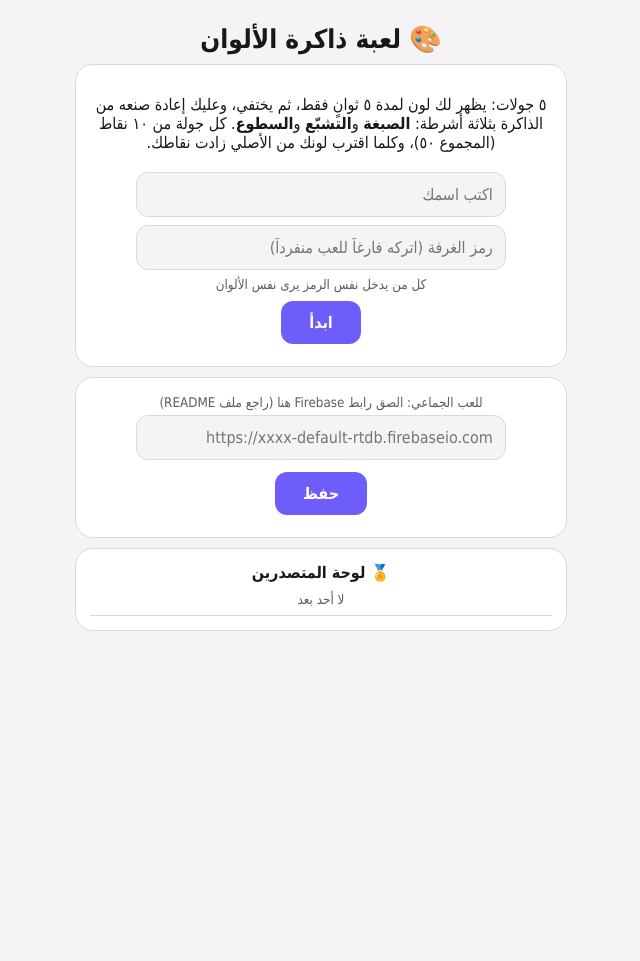
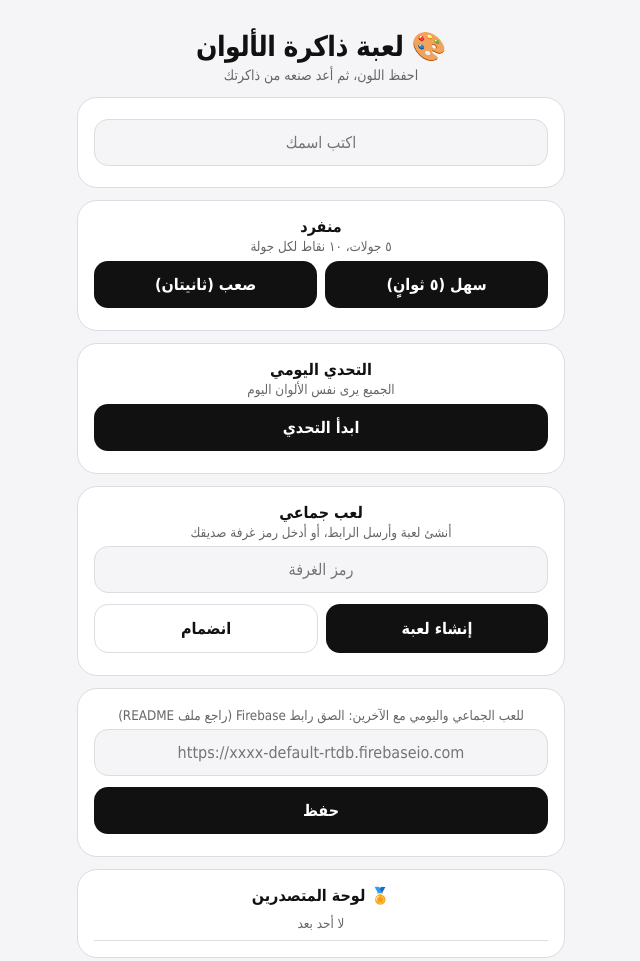
Before and after one commit to meran101/game, a plain HTML site: page index.html in a window 1280 px wide. Shown: the whole page, without its empty margins (319-959 px from the left). Before the commit the page ends 800 px from the top, so only its background shows below. Drawn offline with Linux system fonts and the light colour scheme.

Commit message:
Update index.html

```diff
--- a/index.html
+++ b/index.html
@@ -3,31 +3,36 @@
 <head>
 <meta charset="utf-8">
 <meta name="viewport" content="width=device-width, initial-scale=1, viewport-fit=cover">
+<meta name="theme-color" content="#000000">
 <title>لعبة ذاكرة الألوان</title>
 <style>
-:root{box-sizing:border-box;padding-top:env(safe-area-inset-top,0px);padding-bottom:env(safe-area-inset-bottom,0px);--bg:#f4f4f6;--card:#fff;--tx:#18181b;--ac:#6d5efc;--bd:#d9d9e0}
-@media (prefers-color-scheme:dark){:root:not([data-theme="light"]){--bg:#0e0e11;--card:#18181d;--tx:#f2f2f5;--bd:#2c2c34}}
-:root[data-theme="dark"]{--bg:#0e0e11;--card:#18181d;--tx:#f2f2f5;--bd:#2c2c34}
+:root{box-sizing:border-box;padding-top:env(safe-area-inset-top,0px);padding-bottom:env(safe-area-inset-bottom,0px);--bg:#000;--card:#111114;--tx:#f4f4f6;--ac:#fff;--act:#000;--bd:#26262c;--mut:#9a9aa5}
+@media (prefers-color-scheme:light){:root:not([data-theme="dark"]){--bg:#f5f5f7;--card:#fff;--tx:#111;--ac:#111;--act:#fff;--bd:#dcdce2;--mut:#666}}
+:root[data-theme="light"]{--bg:#f5f5f7;--card:#fff;--tx:#111;--ac:#111;--act:#fff;--bd:#dcdce2;--mut:#666}
 html{scroll-padding-top:env(safe-area-inset-top,0px)}
 *{box-sizing:border-box}
 body{margin:0;background:var(--bg);color:var(--tx);font-family:Tahoma,"Segoe UI",Arial,sans-serif;text-align:center}
-main{max-width:520px;margin:0 auto;padding:14px}
-h1{font-size:26px;margin:10px 0}
-.card{background:var(--card);border:1px solid var(--bd);border-radius:18px;padding:14px;margin:10px 0}
-button,input{font:inherit;border-radius:12px}
-input[type=text]{padding:12px;border:1px solid var(--bd);width:80%;background:var(--bg);color:var(--tx);margin:4px 0}
-.btn{background:var(--ac);color:#fff;border:0;padding:12px 28px;font-weight:bold;cursor:pointer;margin:8px}
-.sw{height:34vh;min-height:190px;border-radius:18px;border:1px solid var(--bd);display:flex;align-items:center;justify-content:center;font-size:44px;font-weight:bold;color:#fff;text-shadow:0 1px 6px rgba(0,0,0,.6)}
+main{max-width:520px;margin:0 auto;padding:16px}
+h1{font-size:28px;margin:14px 0 4px;letter-spacing:-.5px}
+.sub{color:var(--mut);margin:0 0 14px;font-size:14px}
+.card{background:var(--card);border:1px solid var(--bd);border-radius:20px;padding:16px;margin:12px 0}
+button,input{font:inherit;border-radius:14px}
+input[type=text]{padding:13px;border:1px solid var(--bd);width:100%;background:var(--bg);color:var(--tx);margin:5px 0;text-align:center}
+.btn{background:var(--ac);color:var(--act);border:0;padding:14px 20px;font-weight:bold;cursor:pointer;width:100%;margin:6px 0}
+.btn.alt{background:transparent;color:var(--tx);border:1px solid var(--bd)}
+.row{display:flex;gap:8px}.row>*{flex:1}
+.sw{height:36vh;min-height:200px;border-radius:20px;display:flex;align-items:center;justify-content:center;font-size:56px;font-weight:bold;color:#fff;text-shadow:0 1px 8px rgba(0,0,0,.6);border:1px solid var(--bd)}
 .two{display:flex;gap:10px}.two>div{flex:1}
 .two .sw{height:150px;min-height:0;font-size:16px}
-.bar{height:6px;background:var(--bd);border-radius:3px;overflow:hidden;margin:10px 0}
-.bar i{display:block;height:100%;background:var(--ac);width:100%;transition:width 1s linear}
-.sl{margin:14px 0;text-align:right}.sl label{display:flex;justify-content:space-between;font-size:14px;opacity:.8}
-input[type=range]{-webkit-appearance:none;appearance:none;width:100%;height:30px;border-radius:15px;margin:6px 0;direction:ltr;border:1px solid var(--bd)}
-input[type=range]::-webkit-slider-thumb{-webkit-appearance:none;width:34px;height:34px;border-radius:50%;background:#fff;border:3px solid #333;cursor:pointer}
-input[type=range]::-moz-range-thumb{width:30px;height:30px;border-radius:50%;background:#fff;border:3px solid #333;cursor:pointer}
-table{width:100%;border-collapse:collapse}td{padding:7px;border-bottom:1px solid var(--bd)}
-small{opacity:.7}
+.bar{height:5px;background:var(--bd);border-radius:3px;overflow:hidden;margin:12px 0}
+.bar i{display:block;height:100%;background:var(--ac);width:100%;transition-property:width;transition-timing-function:linear}
+.sl{margin:14px 0}.sl label{display:flex;justify-content:space-between;font-size:14px;color:var(--mut)}
+input[type=range]{-webkit-appearance:none;appearance:none;width:100%;height:32px;border-radius:16px;margin:6px 0;direction:ltr;border:1px solid var(--bd)}
+input[type=range]::-webkit-slider-thumb{-webkit-appearance:none;width:36px;height:36px;border-radius:50%;background:#fff;border:3px solid #333;cursor:pointer}
+input[type=range]::-moz-range-thumb{width:32px;height:32px;border-radius:50%;background:#fff;border:3px solid #333;cursor:pointer}
+table{width:100%;border-collapse:collapse}td{padding:8px;border-bottom:1px solid var(--bd)}
+small{color:var(--mut)}
+.chips{display:flex;gap:6px;justify-content:center;margin:10px 0}.chips i{width:34px;height:34px;border-radius:10px;display:block}
 </style>
 </head>
 <body>
@@ -35,33 +40,47 @@ small{opacity:.7}
 <script>
 const $=document.getElementById("app");
 const esc=s=>String(s).replace(/[&<>"]/g,c=>({"&":"&amp;","<":"&lt;",">":"&gt;",'"':"&quot;"}[c]));
-/* ===== ألوان ===== */
 const rgb=(h,s,v)=>{s/=100;v/=100;const f=n=>{const k=(n+h/60)%6;return v-v*s*Math.max(0,Math.min(k,4-k,1))};return[f(5),f(3),f(1)].map(x=>Math.round(x*255))};
 const css=c=>`rgb(${rgb(c.h,c.s,c.b).join(",")})`;
 const lab=([r,g,b])=>{const l=c=>{c/=255;return c<=.04045?c/12.92:((c+.055)/1.055)**2.4};const R=l(r),G=l(g),B=l(b);const X=(.4124*R+.3576*G+.1805*B)/.95047,Y=.2126*R+.7152*G+.0722*B,Z=(.0193*R+.1192*G+.9505*B)/1.08883;const f=t=>t>.008856?Math.cbrt(t):7.787*t+16/116;return[116*f(Y)-16,500*(f(X)-f(Y)),200*(f(Y)-f(Z))]};
-const score=(t,g)=>{const a=lab(rgb(t.h,t.s,t.b)),b=lab(rgb(g.h,g.s,g.b));const dE=Math.hypot(a[0]-b[0],a[1]-b[1],a[2]-b[2]);return Math.round(10*Math.exp(-dE/25)*100)/100};
+const score=(t,g)=>{const a=lab(rgb(t.h,t.s,t.b)),b=lab(rgb(g.h,g.s,g.b));return Math.round(10*Math.exp(-Math.hypot(a[0]-b[0],a[1]-b[1],a[2]-b[2])/25)*100)/100};
 const hash=s=>{let h=1779033703;for(const ch of s)h=Math.imul(h^ch.charCodeAt(0),3432918353),h=h<<13|h>>>19;return h>>>0};
 const rng=a=>()=>{a|=0;a=a+0x6D2B79F5|0;let t=Math.imul(a^a>>>15,1|a);t=t+Math.imul(t^t>>>7,61|t)^t;return((t^t>>>14)>>>0)/4294967296};
 const makeTargets=r=>Array.from({length:5},()=>({h:Math.floor(r()*360),s:25+Math.floor(r()*76),b:25+Math.floor(r()*76)}));
-/* ===== الحالة ===== */
-let room="",name="",round=0,targets=[],pts=[0,0,0,0,0],all=[],g={h:180,s:50,b:50};
+const ls=(k,v)=>{try{if(v===undefined)return localStorage.getItem(k);localStorage.setItem(k,v)}catch(e){return null}};
+let mode="solo",room="",name=ls("name")||"",memT=5,round=0,targets=[],pts=[0,0,0,0,0],all=[],g={h:180,s:50,b:50},hashRoom="";
 const total=()=>Math.round(pts.reduce((a,b)=>a+b,0)*100)/100;
-/* ===== الشاشات ===== */
-function home(){setTimeout(bindSetup,0);
- $.innerHTML=`<h1>🎨 لعبة ذاكرة الألوان</h1><div class="card"><p>٥ جولات: يظهر لك لون لمدة ٥ ثوانٍ فقط، ثم يختفي، وعليك إعادة صنعه من الذاكرة بثلاثة أشرطة: <b>الصبغة</b> و<b>التشبّع</b> و<b>السطوع</b>. كل جولة من ١٠ نقاط (المجموع ٥٠)، وكلما اقترب لونك من الأصلي زادت نقاطك.</p><input type="text" id="nm" maxlength="14" placeholder="اكتب اسمك"><br><input type="text" id="rm" maxlength="12" placeholder="رمز الغرفة (اتركه فارغاً للعب منفرداً)"><br><small>كل من يدخل نفس الرمز يرى نفس الألوان</small><br><button class="btn" id="go">ابدأ</button></div>${setup()}${board()}`;
- document.getElementById("go").onclick=()=>{name=document.getElementById("nm").value.trim()||"لاعب";room=document.getElementById("rm").value.replace(/[^A-Za-z0-9_-]/g,"");targets=makeTargets(room?rng(hash(room)):Math.random);round=0;pts=[0,0,0,0,0];if(room)startPoll();memorize()}}
-function memorize(){let t=5;const c=targets[round];
- $.innerHTML=`<h1>الجولة ${round+1} / 5</h1><div class="card"><b>احفظ هذا اللون!</b><div class="sw" id="sw" style="background:${css(c)}">${t}</div><div class="bar"><i id="pb"></i></div></div>`;
- requestAnimationFrame(()=>{const p=document.getElementById("pb");if(p){p.style.transitionDuration="5s";p.style.width="0"}});
+const today=()=>new Date().toISOString().slice(0,10);
+const modeName=()=>mode==="daily"?"التحدي اليومي":mode==="multi"?"لعب جماعي":"منفرد "+(memT>3?"سهل":"صعب");
+/* ===== الرئيسية ===== */
+function home(){setTimeout(bindHome,0);
+ $.innerHTML=`<h1>🎨 لعبة ذاكرة الألوان</h1><p class="sub">احفظ اللون، ثم أعد صنعه من ذاكرتك</p>
+ <div class="card"><input type="text" id="nm" maxlength="14" placeholder="اكتب اسمك" value="${esc(name)}"></div>
+ <div class="card"><b>منفرد</b><br><small>٥ جولات، ١٠ نقاط لكل جولة</small><div class="row"><button class="btn" id="se">سهل (٥ ثوانٍ)</button><button class="btn" id="sh">صعب (ثانيتان)</button></div></div>
+ <div class="card"><b>التحدي اليومي</b><br><small>الجميع يرى نفس الألوان اليوم</small><button class="btn" id="dy">ابدأ التحدي</button></div>
+ <div class="card"><b>لعب جماعي</b><br><small>أنشئ لعبة وأرسل الرابط، أو أدخل رمز غرفة صديقك</small><input type="text" id="rm" maxlength="12" placeholder="رمز الغرفة" value="${esc(hashRoom)}"><div class="row"><button class="btn" id="mk">إنشاء لعبة</button><button class="btn alt" id="jn">انضمام</button></div></div>${setup()}${board()}`}
+function bindHome(){const nm=()=>{name=document.getElementById("nm").value.trim()||"لاعب";ls("name",name)};
+ const q=id=>document.getElementById(id);
+ q("se").onclick=()=>{nm();start("solo",5,"")};
+ q("sh").onclick=()=>{nm();start("solo",2,"")};
+ q("dy").onclick=()=>{nm();start("daily",5,"daily-"+today())};
+ q("mk").onclick=()=>{nm();const c=Math.random().toString(36).slice(2,7);start("multi",5,c)};
+ q("jn").onclick=()=>{nm();const c=q("rm").value.replace(/[^A-Za-z0-9_-]/g,"");if(!c)return alert("اكتب رمز الغرفة");start("multi",5,c)};
+ bindSetup()}
+function start(m,t,r){mode=m;memT=t;room=r;targets=makeTargets(r?rng(hash(r)):Math.random);round=0;pts=[0,0,0,0,0];all=[];if(room)startPoll();memorize()}
+/* ===== الجولات ===== */
+function memorize(){let t=memT;const c=targets[round];
+ $.innerHTML=`<h1>الجولة ${round+1} / 5</h1><p class="sub">${modeName()}</p><div class="card"><b>احفظ هذا اللون!</b><div class="sw" id="sw" style="background:${css(c)}">${t}</div><div class="bar"><i id="pb"></i></div></div>`;
+ requestAnimationFrame(()=>requestAnimationFrame(()=>{const p=document.getElementById("pb");if(p){p.style.transitionDuration=memT+"s";p.style.width="0"}}));
  const iv=setInterval(()=>{t--;const s=document.getElementById("sw");if(!s){clearInterval(iv);return}if(t<=0){clearInterval(iv);guess()}else s.textContent=t},1000)}
 function guess(){g={h:180,s:50,b:50};
- $.innerHTML=`<h1>الجولة ${round+1} / 5</h1><div class="card"><b>أعد صنع اللون من ذاكرتك</b><div class="sw" id="sw"></div>
+ $.innerHTML=`<h1>الجولة ${round+1} / 5</h1><div class="card"><b>أعد صنع اللون</b><div class="sw" id="sw"></div>
  <div class="sl"><label><span>الصبغة</span><span id="vh"></span></label><input type="range" id="h" min="0" max="360"></div>
  <div class="sl"><label><span>التشبّع</span><span id="vs"></span></label><input type="range" id="s" min="0" max="100"></div>
  <div class="sl"><label><span>السطوع</span><span id="vb"></span></label><input type="range" id="b" min="0" max="100"></div>
  <button class="btn" id="ok">تأكيد</button></div>`;
  const upd=()=>{document.getElementById("sw").style.background=css(g);
-  for(const k of["h","s","b"]){const el=document.getElementById(k);el.value=g[k];document.getElementById("v"+k).textContent=Math.round(g[k])}
+  for(const k of["h","s","b"]){document.getElementById(k).value=g[k];document.getElementById("v"+k).textContent=Math.round(g[k])}
   document.getElementById("h").style.background="linear-gradient(to right,"+[0,60,120,180,240,300,360].map(h=>css({h,s:g.s,b:g.b})).join(",")+")";
   document.getElementById("s").style.background=`linear-gradient(to right,${css({h:g.h,s:0,b:g.b})},${css({h:g.h,s:100,b:g.b})})`;
   document.getElementById("b").style.background=`linear-gradient(to right,${css({h:g.h,s:g.s,b:0})},${css({h:g.h,s:g.s,b:100})})`};
@@ -71,25 +90,31 @@ function reveal(){const c=targets[round],sc=score(c,g);pts[round]=sc;save();
  const em=sc>=8?"🎉 ممتاز!":sc>=5?"👍 جيد!":"😅 حاول مجدداً";
  $.innerHTML=`<h1>${em} ${sc.toFixed(2)} / 10</h1><div class="card"><div class="two"><div><small>لونك</small><div class="sw" style="background:${css(g)}"></div></div><div><small>اللون الصحيح</small><div class="sw" style="background:${css(c)}"></div></div></div><p><small>الصحيح: ${c.h}° · ${c.s}% · ${c.b}%<br>لونك: ${Math.round(g.h)}° · ${Math.round(g.s)}% · ${Math.round(g.b)}%</small></p><p>مجموعك: <b>${total().toFixed(2)}</b> / 50</p><button class="btn" id="nx">${round<4?"الجولة التالية":"النتيجة النهائية"}</button></div>`;
  document.getElementById("nx").onclick=()=>{if(round<4){round++;memorize()}else end()}}
-function end(){$.innerHTML=`<h1>🏆 انتهت اللعبة</h1><div class="card"><p>نقاطك: <b>${total().toFixed(2)}</b> / 50</p><button class="btn" id="re">العب مرة أخرى</button></div>${board()}`;document.getElementById("re").onclick=async()=>{await leave();home()}}
-function board(){const rows=[...all].sort((a,b)=>b.total-a.total);
- return `<div class="card"><b>🏅 لوحة المتصدرين</b>${room?"<br><small>الغرفة: "+esc(room)+"</small>":""}<table>${rows.map((r,i)=>`<tr><td>${i+1}</td><td>${esc(r.name)}</td><td>${Number(r.total).toFixed(2)}</td></tr>`).join("")||"<tr><td><small>لا أحد بعد</small></td></tr>"}</table></div>`}
+function end(){if(mode==="daily")ls("daily",today());
+ $.innerHTML=`<h1>🏆 انتهت اللعبة</h1><p class="sub">${modeName()}</p><div class="card"><p style="font-size:34px;margin:4px"><b>${total().toFixed(2)}</b> / 50</p><div class="chips">${targets.map(c=>`<i style="background:${css(c)}"></i>`).join("")}</div><button class="btn" id="sh">مشاركة النتيجة</button>${room&&mode==="multi"&&live()?`<button class="btn alt" id="inv">🔗 دعوة صديق لنفس الألوان</button>`:""}<button class="btn alt" id="re">القائمة الرئيسية</button></div>${board()}`;
+ document.getElementById("sh").onclick=()=>{const t=`حصلت على ${total().toFixed(2)} / 50 في لعبة ذاكرة الألوان! هل تتفوق عليّ؟\n`+location.href.split("#")[0];navigator.share?navigator.share({text:t}).catch(()=>{}):copy(t)};
+ const i=document.getElementById("inv");if(i)i.onclick=()=>copy(location.href.split("#")[0]+"#db="+encodeURIComponent(DBURL)+"&room="+room);
+ document.getElementById("re").onclick=async()=>{await leave(mode==="daily"?false:true);hashRoom="";home()}}
+const copy=t=>(navigator.clipboard?navigator.clipboard.writeText(t):Promise.reject()).then(()=>alert("تم النسخ!"),()=>prompt("انسخ:",t));
+function board(){const rows=[...all].sort((a,b)=>b.total-a.total).slice(0,30);
+ return `<div class="card"><b>🏅 لوحة المتصدرين</b>${room?"<br><small>"+(mode==="daily"?"اليومي":"الغرفة: "+esc(room))+"</small>":""}<table>${rows.map((r,i)=>`<tr><td>${i+1}</td><td>${esc(r.name)}</td><td>${Number(r.total).toFixed(2)}</td></tr>`).join("")||"<tr><td><small>لا أحد بعد</small></td></tr>"}</table></div>`}
 /* ===== Firebase ===== */
 const DEFAULT_DB=""; // اختياري: ضع رابط Firebase هنا ليعمل تلقائياً لكل اللاعبين
-let DBURL=DEFAULT_DB;try{const m=location.hash.match(/db=([^&]+)/);if(m){DBURL=decodeURIComponent(m[1]);localStorage.setItem("dburl",DBURL)}else DBURL=localStorage.getItem("dburl")||DEFAULT_DB}catch(e){}
-let uid=(()=>{try{let u=localStorage.getItem("uid");if(!u){u=Math.random().toString(36).slice(2,10);localStorage.setItem("uid",u)}return u}catch(e){return Math.random().toString(36).slice(2,10)}})();
+let DBURL=DEFAULT_DB;try{const m=location.hash.match(/db=([^&]+)/);if(m){DBURL=decodeURIComponent(m[1]);ls("dburl",DBURL)}else DBURL=ls("dburl")||DEFAULT_DB;const r=location.hash.match(/room=([A-Za-z0-9_-]+)/);if(r)hashRoom=r[1]}catch(e){}
+let uid=ls("uid")||(()=>{const u=Math.random().toString(36).slice(2,10);ls("uid",u);return u})();
 const url=p=>DBURL.replace(/\/$/,"")+"/rooms/"+room+"/"+p+".json";
 const live=()=>DBURL.startsWith("http");
 async function save(){if(!live()||!room)return;try{await fetch(url("players/"+uid),{method:"PUT",body:JSON.stringify({name,pts,total:total()})})}catch(e){console.error(e)}}
-async function leave(){if(!live()||!room)return;try{await fetch(url("players/"+uid),{method:"DELETE",keepalive:true})}catch(e){}}
-window.addEventListener("pagehide",()=>{if(!live()||!room)return;try{fetch(url("players/"+uid),{method:"DELETE",keepalive:true})}catch(e){}});
+async function leave(del){if(!live()||!room||!del)return;try{await fetch(url("players/"+uid),{method:"DELETE",keepalive:true})}catch(e){}}
+window.addEventListener("pagehide",()=>{if(!live()||!room||mode==="daily")return;try{fetch(url("players/"+uid),{method:"DELETE",keepalive:true})}catch(e){}});
 let timer=null;
-function startPoll(){if(!live()||timer)return;const t=async()=>{try{const r=await fetch(url("players"));const d=await r.json();all=d?Object.values(d):[];refreshBoard()}catch(e){}};t();timer=setInterval(t,3000)}
+function startPoll(){if(!live())return;clearInterval(timer);const t=async()=>{try{const r=await fetch(url("players"));const d=await r.json();all=d?Object.values(d):[];refreshBoard()}catch(e){}};t();timer=setInterval(t,3000)}
 function refreshBoard(){const h=$.querySelectorAll(".card");const last=h[h.length-1];if(last&&/لوحة/.test(last.innerHTML))last.outerHTML=board()}
-function setup(){return live()?`<button class="btn" id="inv">🔗 نسخ رابط الدعوة للأصدقاء</button>`:`<div class="card"><small>للعب الجماعي: الصق رابط Firebase هنا (راجع ملف README)</small><br><input type="text" id="fb" placeholder="https://xxxx-default-rtdb.firebaseio.com"><br><button class="btn" id="sv">حفظ</button></div>`}
+function setup(){return live()?`<button class="btn alt" id="inv">🔗 نسخ رابط الدعوة (يحمل إعداد اللعب الجماعي)</button>`:`<div class="card"><small>للعب الجماعي واليومي مع الآخرين: الصق رابط Firebase (راجع ملف README)</small><input type="text" id="fb" placeholder="https://xxxx-default-rtdb.firebaseio.com"><button class="btn" id="sv">حفظ</button></div>`}
 function bindSetup(){const i=document.getElementById("inv"),v=document.getElementById("sv");
-if(i)i.onclick=()=>{const l=location.href.split("#")[0]+"#db="+encodeURIComponent(DBURL);(navigator.clipboard?navigator.clipboard.writeText(l):Promise.reject()).then(()=>alert("تم النسخ! أرسله لأصدقائك"),()=>prompt("انسخ الرابط:",l))};
-if(v)v.onclick=()=>{const x=document.getElementById("fb").value.trim();if(!/^https:\/\//.test(x))return alert("الرابط غير صحيح");DBURL=x;try{localStorage.setItem("dburl",x)}catch(e){}home()}}
+ if(i)i.onclick=()=>copy(location.href.split("#")[0]+"#db="+encodeURIComponent(DBURL));
+ if(v)v.onclick=()=>{const x=document.getElementById("fb").value.trim();if(!/^https:\/\//.test(x))return alert("الرابط غير صحيح");DBURL=x;ls("dburl",x);home()}}
+if(live()&&!hashRoom){room="daily-"+today();mode="daily";startPoll()}
 home();
 </script>
 </body>
```
